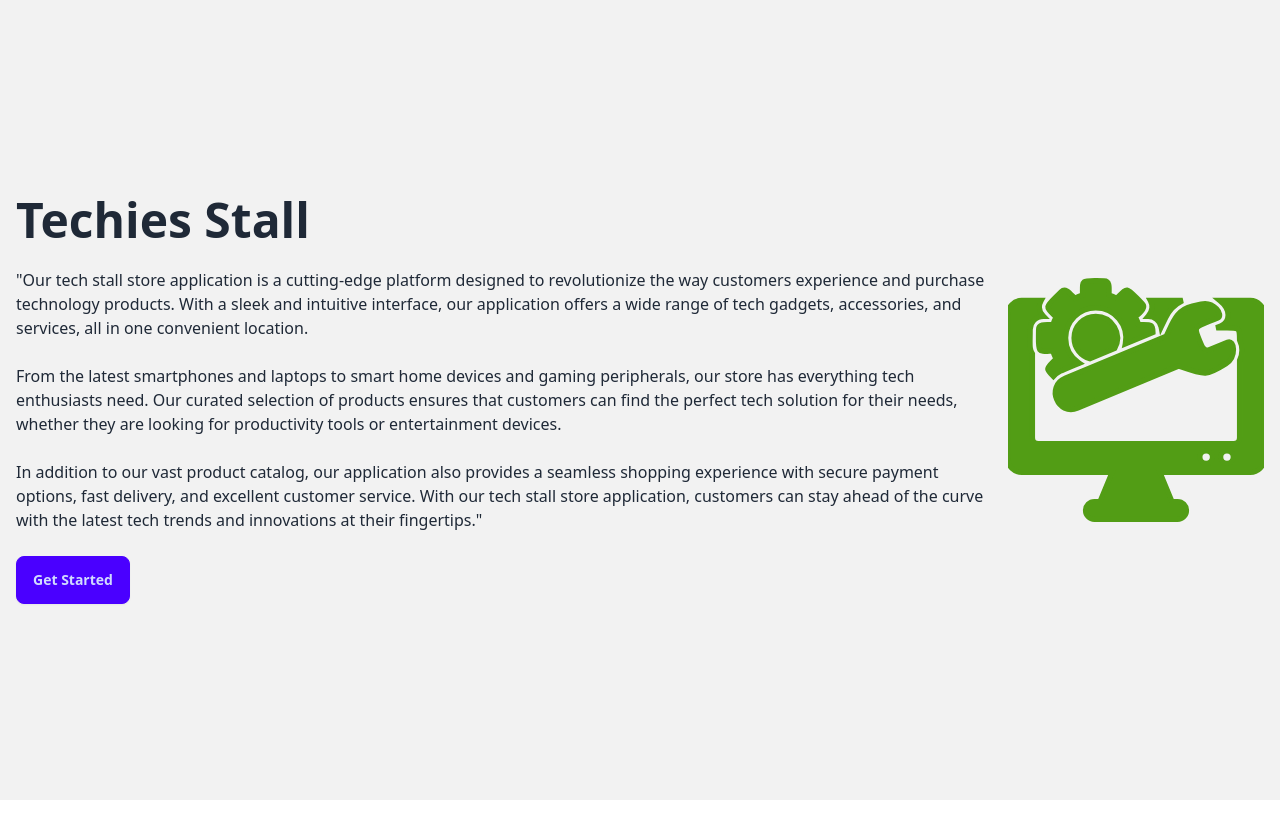
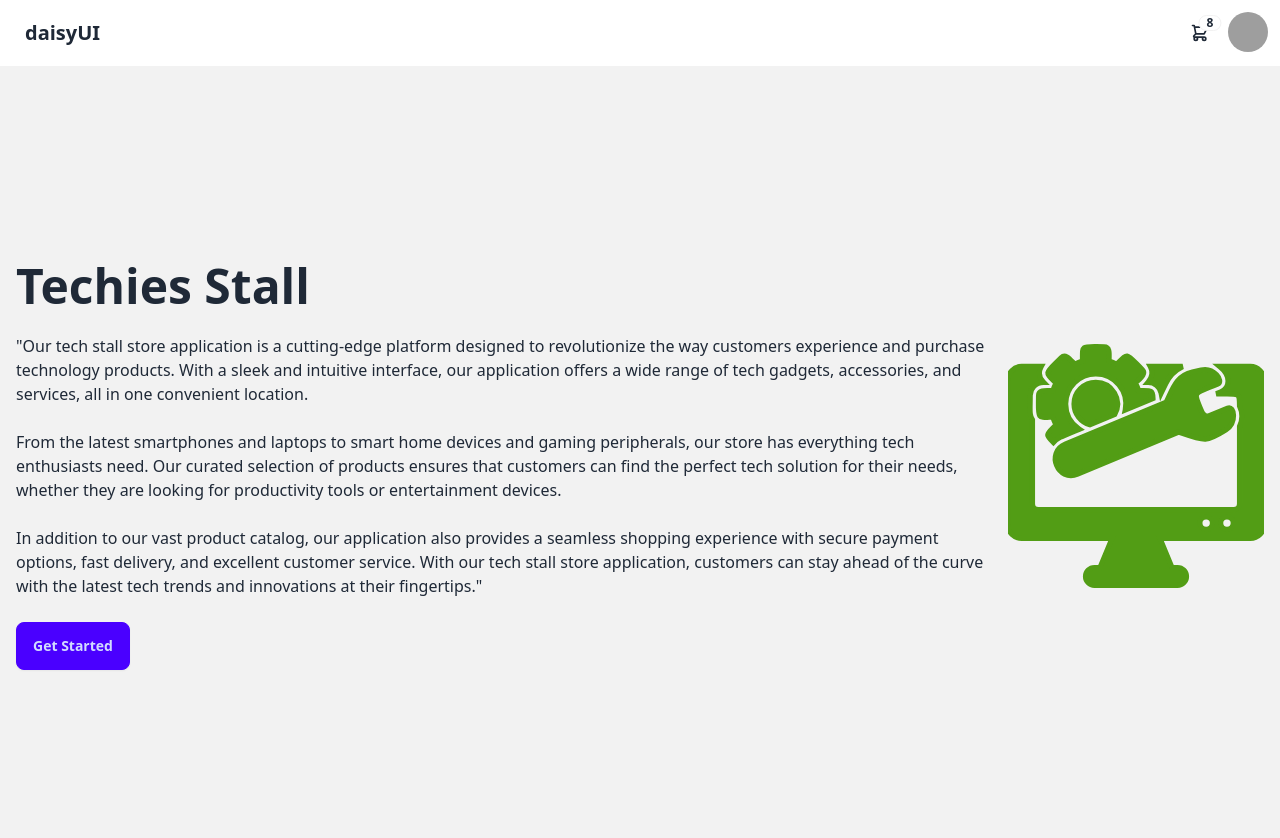
Before and after one commit to Noah202226/techies-stalls, a React (Vite) app: page / in a window 1280 px wide. Shown: the top 838 px of the page. Before the commit the page ends 800 px from the top, so only its background shows below. Built offline with nearby package versions, Linux system fonts and the light colour scheme; grey boxes are pictures that could not be loaded.

Commit message:
add root layout navigation

```diff
--- a/src/main.jsx
+++ b/src/main.jsx
@@ -3,7 +3,13 @@
 import "./index.css";
 
 import { QueryClient, QueryClientProvider } from "@tanstack/react-query";
-import { Link, RouterProvider, createBrowserRouter } from "react-router-dom";
+import {
+  Outlet,
+  Route,
+  RouterProvider,
+  createBrowserRouter,
+  createRoutesFromElements,
+} from "react-router-dom";
 import Login from "./pages/Login.jsx";
 import About from "./pages/About.jsx";
 import Home from "./pages/Home.jsx";
@@ -11,6 +17,104 @@
 import Landing from "./pages/Landing.jsx";
 
 const queryClient = new QueryClient({});
+
+const Root = () => {
+  return (
+    <>
+      <div className="navbar bg-base-100">
+        <div className="flex-1">
+          <a className="btn btn-ghost text-xl">daisyUI</a>
+        </div>
+        <div className="flex-none">
+          <div className="dropdown dropdown-end">
+            <div
+              tabIndex={0}
+              role="button"
+              className="btn btn-ghost btn-circle"
+            >
+              <div className="indicator">
+                <svg
+                  xmlns="http://www.w3.org/2000/svg"
+                  className="h-5 w-5"
+                  fill="none"
+                  viewBox="0 0 24 24"
+                  stroke="currentColor"
+                >
+                  <path
+                    strokeLinecap="round"
+                    strokeLinejoin="round"
+                    strokeWidth="2"
+                    d="M3 3h2l.4 2M7 13h10l4-8H5.4M7 13L5.4 5M7 13l-2.293 2.293c-.63.63-.184 1.707.707 1.707H17m0 0a2 2 0 100 4 2 2 0 000-4zm-8 2a2 2 0 11-4 0 2 2 0 014 0z"
+                  />
+                </svg>
+                <span className="badge badge-sm indicator-item">8</span>
+              </div>
+            </div>
+            <div
+              tabIndex={0}
+              className="mt-3 z-[1] card card-compact dropdown-content w-52 bg-base-100 shadow"
+            >
+              <div className="card-body">
+                <span className="font-bold text-lg">8 Items</span>
+                <span className="text-info">Subtotal: $999</span>
+                <div className="card-actions">
+                  <button className="btn btn-primary btn-block">
+                    View cart
+                  </button>
+                </div>
+              </div>
+            </div>
+          </div>
+          <div className="dropdown dropdown-end">
+            <div
+              tabIndex={0}
+              role="button"
+              className="btn btn-ghost btn-circle avatar"
+            >
+              <div className="w-10 rounded-full">
+                <img
+                  alt="Tailwind CSS Navbar component"
+                  src="https://daisyui.com/images/stock/photo-1534528741775-53994a69daeb.jpg"
+                />
+              </div>
+            </div>
+            <ul
+              tabIndex={0}
+              className="menu menu-sm dropdown-content mt-3 z-[1] p-2 shadow bg-base-100 rounded-box w-52"
+            >
+              <li>
+                <a className="justify-between">
+                  Profile
+                  <span className="badge">New</span>
+                </a>
+              </li>
+              <li>
+                <a>Settings</a>
+              </li>
+              <li>
+                <a>Logout</a>
+              </li>
+            </ul>
+          </div>
+        </div>
+      </div>
+
+      <div>
+        <Outlet />
+      </div>
+    </>
+  );
+};
+
+const router1 = createBrowserRouter(
+  createRoutesFromElements(
+    <Route path="/" element={<Root />}>
+      <Route index element={<Landing />} />
+      <Route path="/stalls" element={<Home />} />
+      <Route path="/stalls/:id" element={<StallDetails />} />
+    </Route>
+  )
+);
 const router = createBrowserRouter([
   {
     path: "/",
@@ -37,7 +141,7 @@
 ReactDOM.createRoot(document.getElementById("root")).render(
   <React.StrictMode>
     <QueryClientProvider client={queryClient}>
-      <RouterProvider router={router} />
+      <RouterProvider router={router1} />
     </QueryClientProvider>
   </React.StrictMode>
 );
--- a/src/pages/Home.jsx
+++ b/src/pages/Home.jsx
@@ -7,6 +7,7 @@
 import { fs } from "../firebase";
 import { useQuery } from "@tanstack/react-query";
 import { Link, NavLink, redirect } from "react-router-dom";
+import { useRef } from "react";
 
 const getStalls = async () => {
   return useQuery({
@@ -42,7 +43,14 @@
   });
 };
 
+// show info
+const showInfo = (ref) => {
+  alert(ref.current.value);
+};
+
 function Home() {
+  const inputStallName = useRef();
+
   // Queries
   const { data, status, error } = useQuery({
     queryKey: ["stalls"],
@@ -197,7 +205,12 @@
           <h3 className="font-bold text-lg">New Stall</h3>
           <p className="py-4">Provide your stall information</p>
           <label className="input input-bordered flex items-center gap-2">
-            <input type="text" className="grow" placeholder="Stall Name" />
+            <input
+              type="text"
+              className="grow"
+              placeholder="Stall Name"
+              ref={inputStallName}
+            />
             <svg
               xmlns="http://www.w3.org/2000/svg"
               viewBox="0 0 16 16"
@@ -250,6 +263,12 @@
           >
             Save Stall
           </button>
+          <button
+            className="btn btn-xs sm:btn-sm md:btn-md lg:btn-lg"
+            onClick={() => showInfo(inputStallName)}
+          >
+            show details to submit
+          </button>
 
           <div className="modal-action">
             <form method="dialog">
--- a/src/pages/StallDetails.jsx
+++ b/src/pages/StallDetails.jsx
@@ -1,10 +1,14 @@
-import React from "react";
+import React, { useRef, useState } from "react";
 import { deleteDoc, doc, getDoc } from "firebase/firestore";
 import { Link, useParams, useNavigate } from "react-router-dom";
 import { fs } from "../firebase";
 import { useQuery } from "@tanstack/react-query";
 
 function StallDetails() {
+  const [addingDoc, setAddingDoc] = useState(false);
+
+  const inputStallName = useRef();
+
   const params = useParams();
   const navigate = useNavigate();
 
@@ -15,8 +19,10 @@
   };
 
   const deleteStall = () => {
+    setAddingDoc(true);
     deleteDoc(doc(fs, "stalls", params.id)).then(() => {
-      alert("Doc deleted");
+      setAddingDoc(false);
+
       setTimeout(() => {
         try {
           navigate("/stalls");
@@ -24,7 +30,7 @@
         } catch (error) {
           console.log(error);
         }
-      }, 2000);
+      }, 500);
     });
   };
 
@@ -116,7 +122,13 @@
         </div>
       </div>
 
-      <button className="btn w-full my-6 bg-blue-500 hover:bg-blue-700 text-white font-bold py-2 px-4 rounded">
+      <button
+        onClick={deleteStall}
+        className="btn w-full my-6 bg-blue-500 hover:bg-blue-700 text-white font-bold py-2 px-4 rounded"
+      >
+        <span
+          className={`${addingDoc ? "loading" : ""} loading-spinner`}
+        ></span>
         Delete Doc
       </button>
     </div>
```
